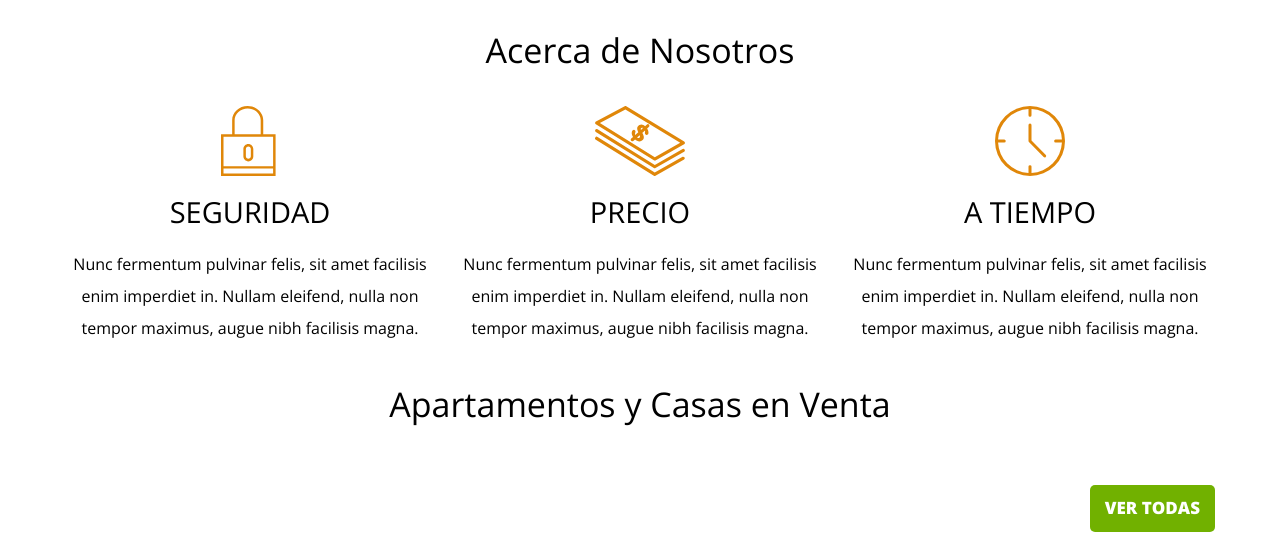
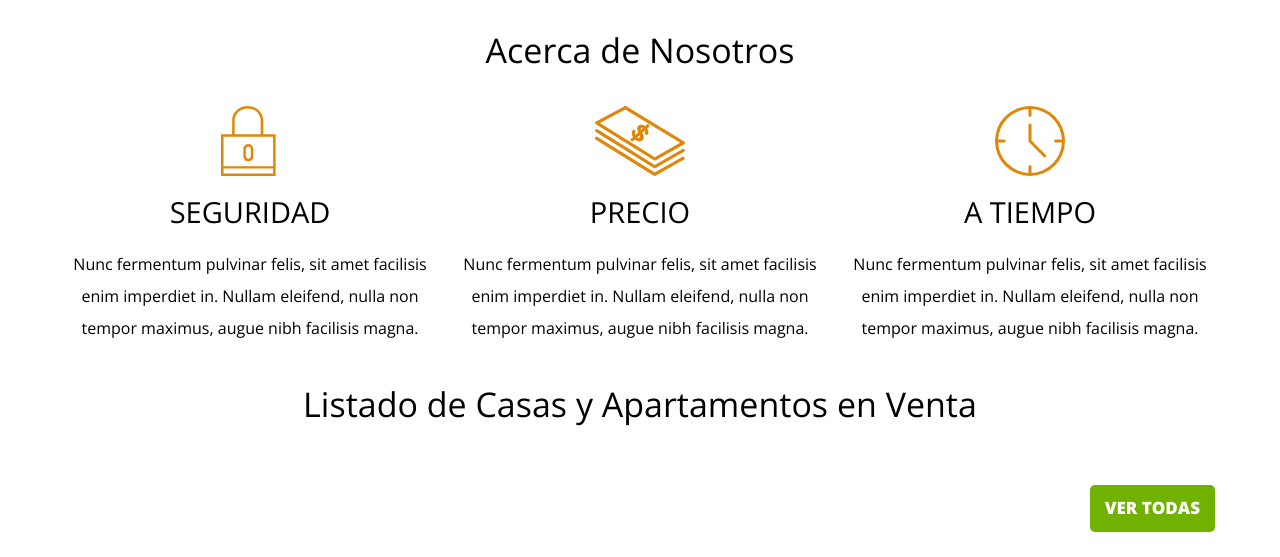
Before and after one commit to Dani1620/houseSales, a PHP site: page /index.php in a window 1280 px wide. Shown: the part 570-1127 px from the top of the page. Run offline with PHP 8.4, Linux system fonts and the light colour scheme; data that the repository does not hold is empty.

Commit message:
Se actualizar los cambios en el main

```diff
--- a/index.php
+++ b/index.php
@@ -49,7 +49,7 @@ incluirTemplate('header', $inicio = true);
 </main>
 
 <section class="seccion contenedor">
-  <h2>Apartamentos y Casas en Venta</h2>
+  <h2>Listado de Casas y Apartamentos en Venta</h2>
 
   <?php
 
```
